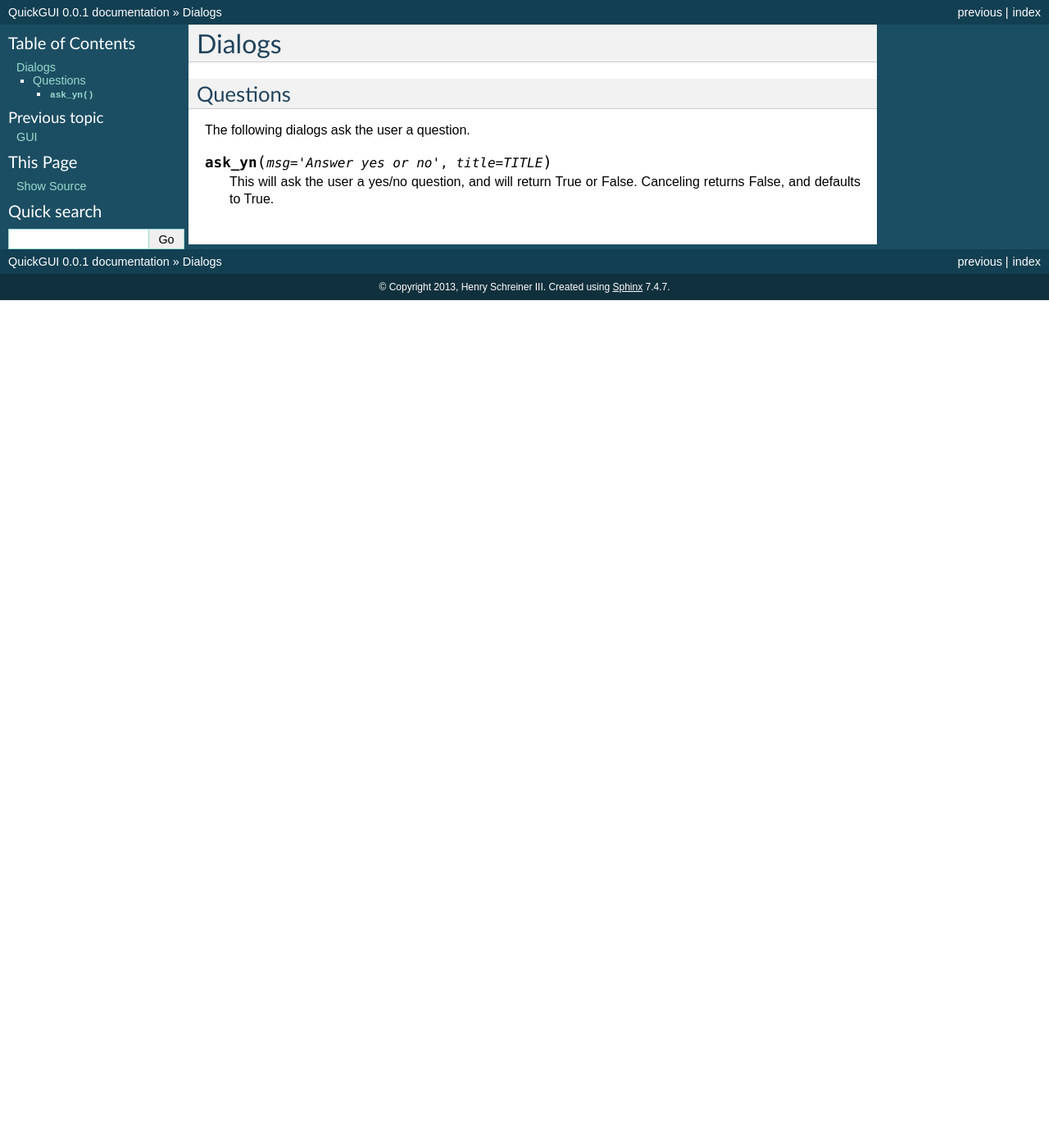
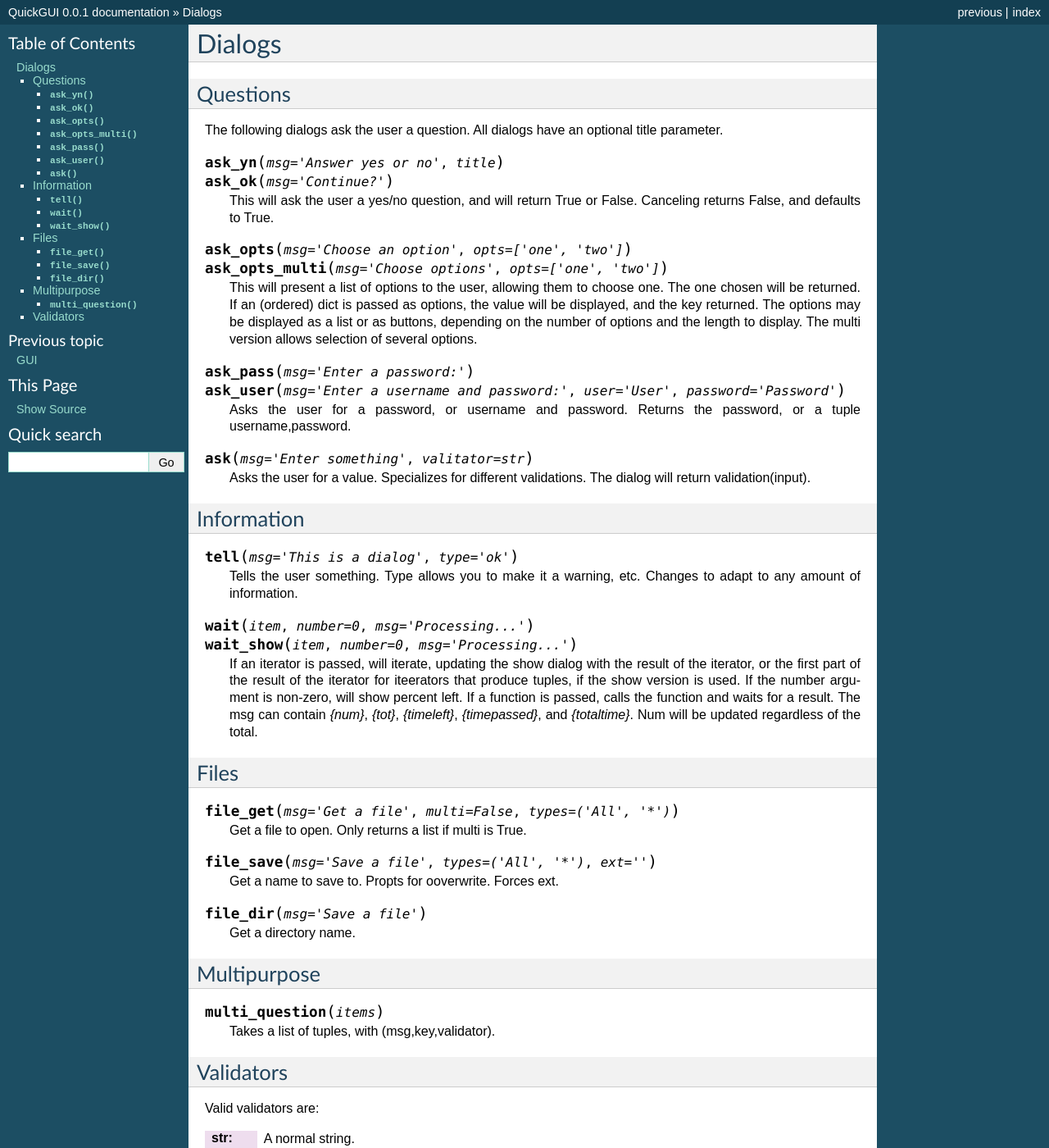
Before and after one commit to henryiii/quickgui, a Sphinx documentation site: the page built from docs/dialogs.rst, in a window 1280 px wide and 1400 px high. Shown: the whole window at 82% size. Built offline with Sphinx 7.4.7, drawn with Linux system fonts in a browser that asks for light colours; some of the changed text lies outside the part shown.

Commit message:
Expanding docs to cover common dialogs

```diff
--- a/docs/dialogs.rst
+++ b/docs/dialogs.rst
@@ -4,9 +4,73 @@ Dialogs
 Questions
 ---------
 
-The following dialogs ask the user a question.
+The following dialogs ask the user a question. All dialogs have an optional title parameter.
 
-.. function:: ask_yn(msg='Answer yes or no',title=TITLE)
+.. function:: ask_yn(msg='Answer yes or no',title)
+              ask_ok(msg='Continue?')
 
    This will ask the user a yes/no question, and will return True or False.
    Canceling returns False, and defaults to True.
+
+.. function:: ask_opts(msg='Choose an option',opts=['one','two'])
+              ask_opts_multi(msg='Choose options',opts=['one','two'])
+
+   This will present a list of options to the user, allowing them to choose one. The one chosen will be returned. If an (ordered) dict is passed as options, the value will be displayed, and the key returned.
+   The options may be displayed as a list or as buttons, depending on the number of options and the length to display.
+   The multi version allows selection of several options.
+
+.. function:: ask_pass(msg='Enter a password:')
+              ask_user(msg='Enter a username and password:',user='User',password='Password')
+
+   Asks the user for a password, or username and password. Returns the password, or a tuple username,password.
+
+.. function:: ask(msg='Enter something',valitator=str)
+
+   Asks the user for a value. Specializes for different validations. The dialog will return validation(input).
+
+Information
+-----------
+
+.. function:: tell(msg='This is a dialog',type='ok')
+
+   Tells the user something. Type allows you to make it a warning, etc. Changes to adapt to any amount of information.
+
+.. function:: wait(item, number=0, msg='Processing...')
+              wait_show(item, number=0, msg='Processing...')
+
+   If an iterator is passed, will iterate, updating the show dialog with the result of the iterator, or the first part of the result of the iterator for iteerators that produce tuples, if the show version is used. If the number argument is non-zero, will show percent left.
+   If a function is passed, calls the function and waits for a result.
+   The msg can contain `{num}`, `{tot}`, `{timeleft}`, `{timepassed}`, and `{totaltime}`. Num will be updated regardless of the total.
+
+Files
+-----
+
+.. function:: file_get(msg='Get a file', multi=False, types=('All','*'))
+
+   Get a file to open. Only returns a list if multi is True.
+
+.. function:: file_save(msg='Save a file', types=('All','*'), ext='')
+
+   Get a name to save to. Propts for ooverwrite. Forces ext.
+
+.. function:: file_dir(msg='Save a file')
+
+   Get a directory name.
+
+Multipurpose
+------------
+
+.. function:: multi_question(items)
+
+   Takes a list of tuples, with (msg,key,validator).
+
+
+Validators
+----------
+
+Valid validators are:
+
+:str: A normal string.
+:int: An integer
+:float: A number
+:'pass': A password
```
